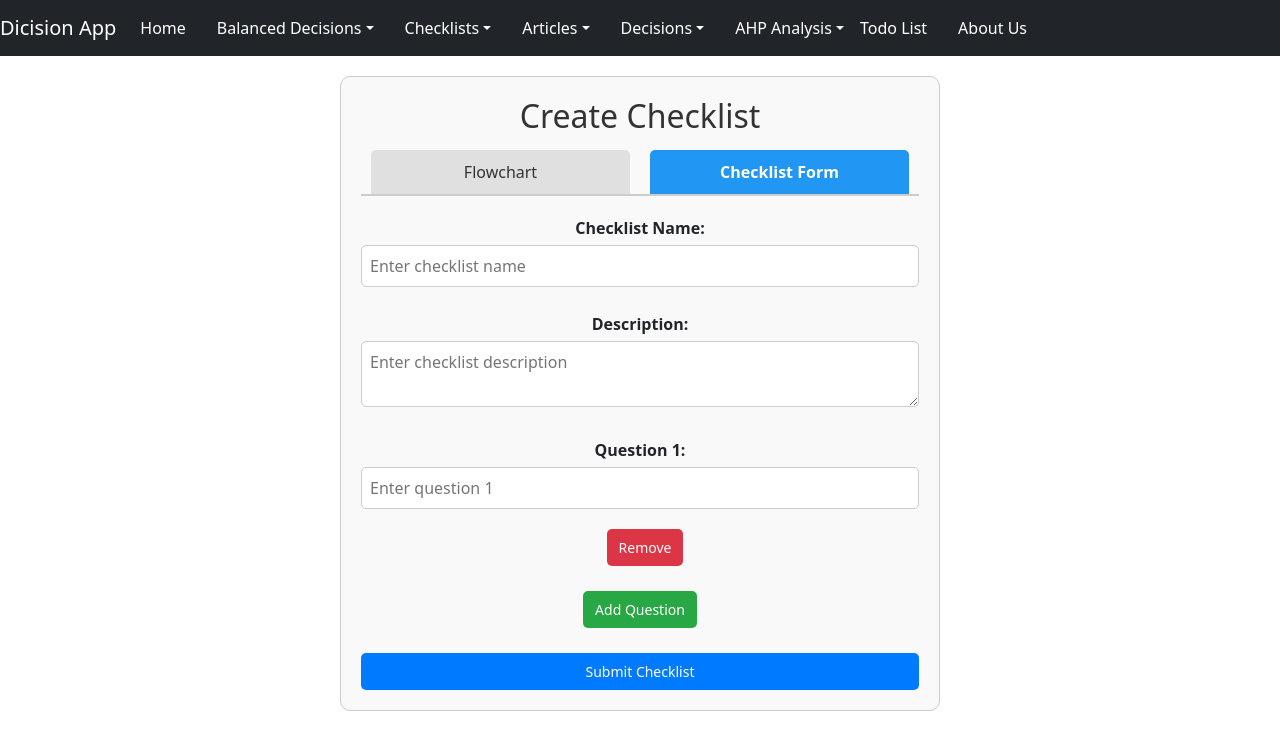
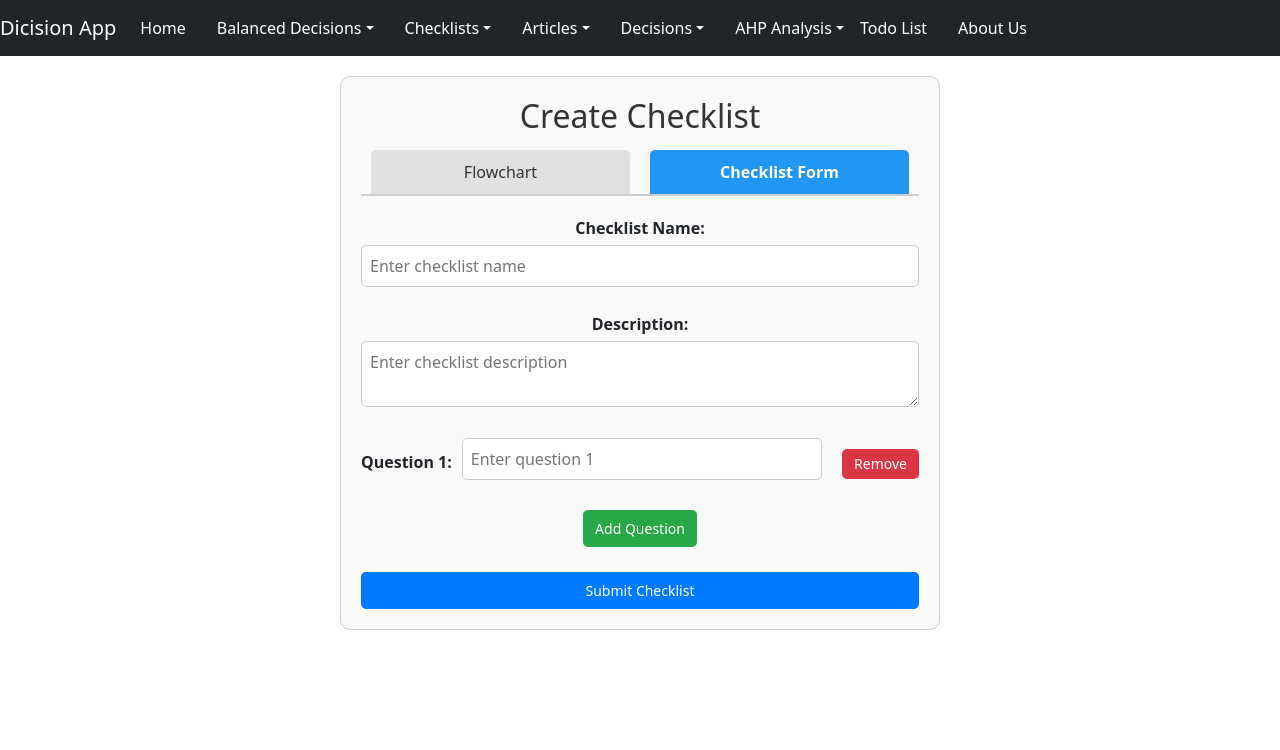
Before and after one commit to tuxiantian/decision-app, a React (Create React App) app: page /checklist-form in a window 1280 px wide. Both pictures are taken after a click on the element "Checklist Form". Shown: the top 750 px of the page. Built offline with nearby package versions, Linux system fonts and the light colour scheme; a small style sheet from the web is missing.

Commit message:
删除按钮居于右侧

```diff
--- a/src/components/ChecklistForm.css
+++ b/src/components/ChecklistForm.css
@@ -31,7 +31,6 @@
   }
 
   .add-btn,
-  .remove-btn,
   .submit-btn {
     display: inline-block;
     margin-top: 10px;
@@ -45,8 +44,16 @@
   }
 
   .remove-btn {
+    display: inline-block;
+    padding: 8px 12px;
+    font-size: 14px;
+    color: #fff;
+    border: none;
+    border-radius: 5px;
+    cursor: pointer;
     background-color: #dc3545;
     margin-left: 10px;
+    line-height: 1;  /* 控制 line-height 以确保居中 */
   }
 
   .add-btn {
@@ -106,3 +113,18 @@
   .preview-btn:hover {
     background-color: #45a049;
   }
+
+  .question-item {
+    display: flex;
+    align-items: center;
+    margin-bottom: 10px;
+  }
+
+  .question-item label {
+    margin-right: 10px;
+  }
+
+  .question-item input {
+    flex: 1;  /* 让输入框占据剩余空间 */
+    margin-right: 10px;
+  }
--- a/src/components/ChecklistForm.js
+++ b/src/components/ChecklistForm.js
@@ -154,7 +154,7 @@ const ChecklistForm = () => {
           </div>
           <div className="questions-group">
             {questions.map((question, index) => (
-              <div key={index} className="form-group">
+              <div key={index} className="form-group question-item">
                 <label>{`Question ${index + 1}:`}</label>
                 <input
                   type="text"
```
